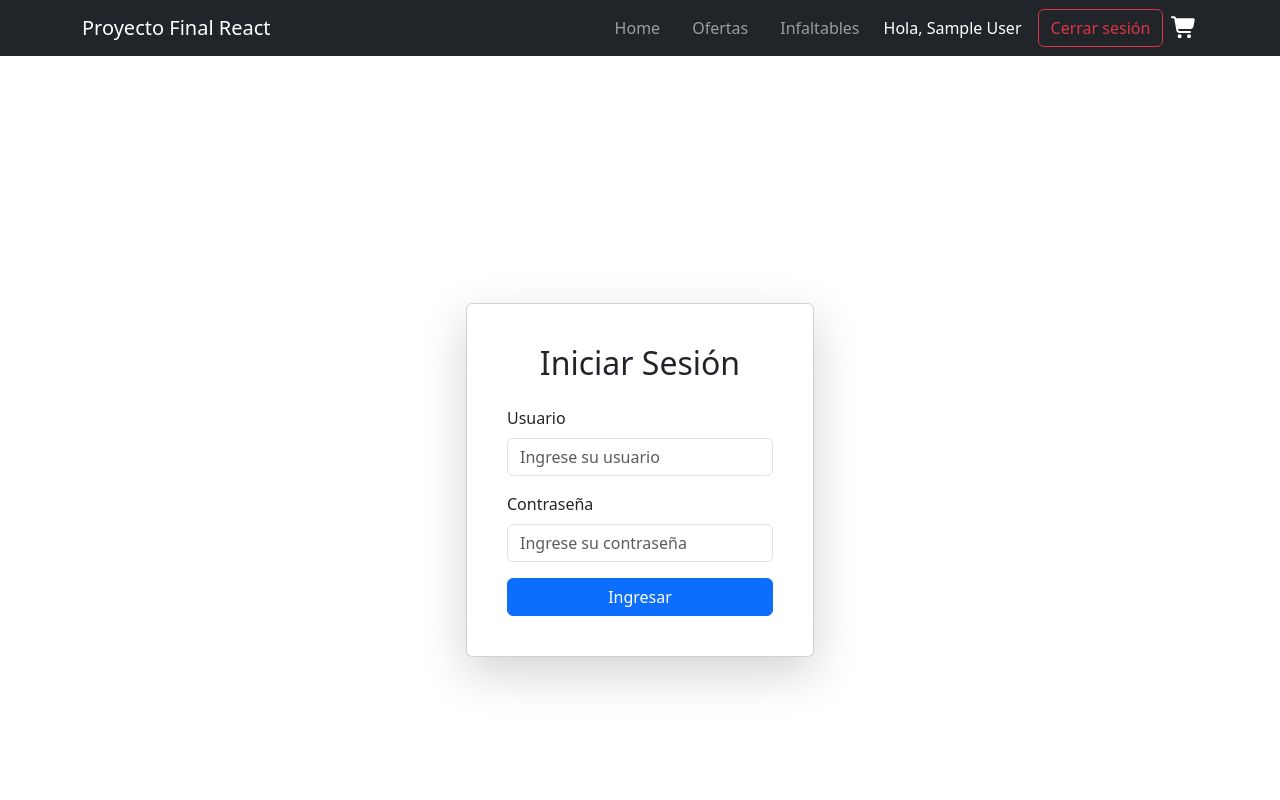
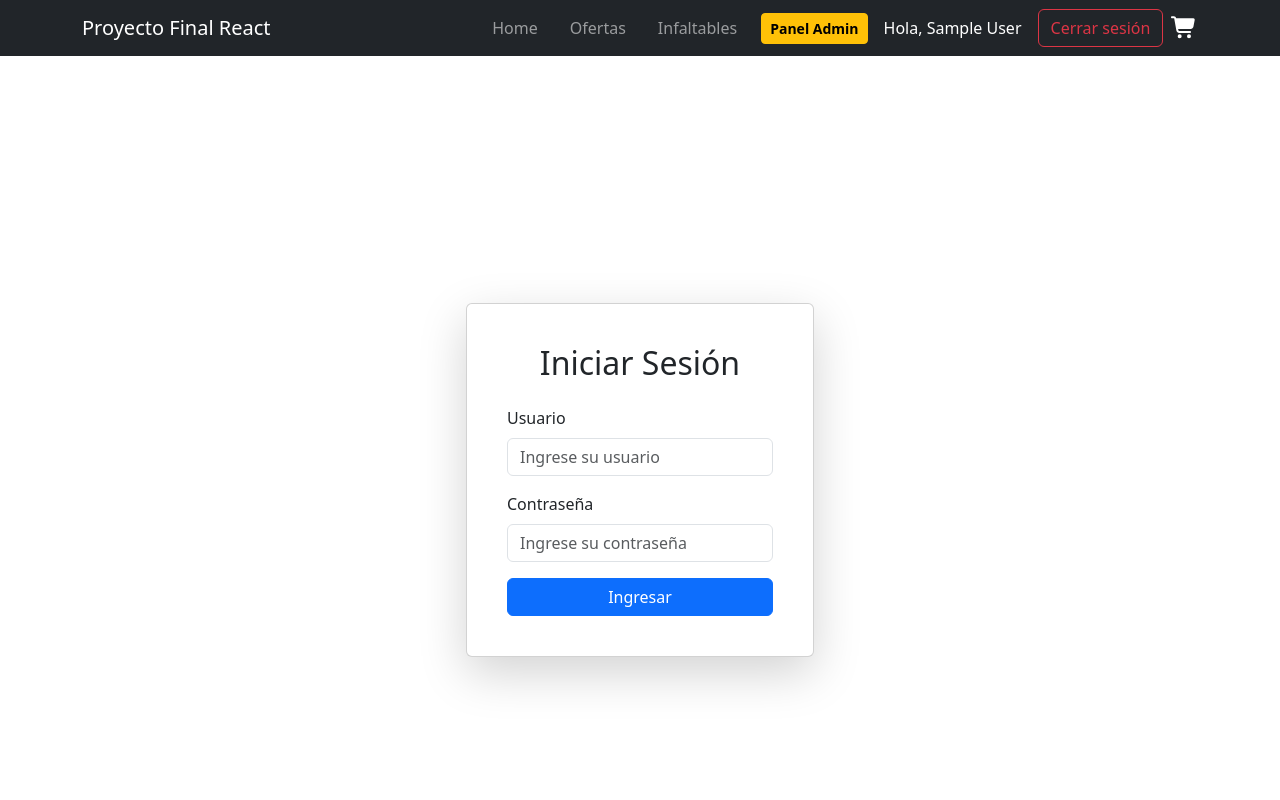
Before and after one commit to Tomas-Perez/Proyecto-Final-React---Tomas-Ezequiel-Perez, a React (Vite) app: page /login in a window 1280 px wide. Shown: the top 800 px of the page. Built offline with nearby package versions, Linux system fonts and the light colour scheme; no server answers; sample sign-in values are in the browser's storage.

Commit message:
Ultimas correcciones

```diff
--- a/src/components/Carrito.jsx
+++ b/src/components/Carrito.jsx
@@ -4,24 +4,20 @@ import { useCart } from '../context/CartContext';
 import { Link } from 'react-router-dom';
 
 const Carrito = () => {
-  // 1. Obtenemos los datos y funciones del contexto
   const { carrito, eliminarDelCarrito } = useCart();
 
-  // 2. Calculamos el total dinámicamente
-  const total = carrito.reduce((acc, prod) => acc + prod.price, 0);
+  const total = carrito.reduce((acc, prod) => acc + (prod.price * prod.quantity), 0);
 
-  // 3. Renderizado condicional: Si está vacío, mostramos mensaje
   if (carrito.length === 0) {
     return (
       <Container className="mt-5 text-center">
-        <h2>Tu carrito está vacío 😢</h2>
+        <h2>Tu carrito está vacío</h2>
         <p>¡Ve a buscar algunos productos interesantes!</p>
         <Button as={Link} to="/" variant="primary">Volver a la tienda</Button>
       </Container>
     );
   }
 
-  // 4. Si tiene productos, mostramos la tabla
   return (
     <Container className="mt-5">
       <h2 className="mb-4">Tu Compra</h2>
@@ -31,7 +27,9 @@ const Carrito = () => {
             <thead>
               <tr>
                 <th>Producto</th>
-                <th>Precio</th>
+                <th>Precio Unit.</th>
+                <th>Cantidad</th>
+                <th>Subtotal</th>
                 <th>Acción</th>
               </tr>
             </thead>
@@ -47,13 +45,20 @@ const Carrito = () => {
                     <span>{prod.title}</span>
                   </td>
                   <td className="align-middle">${prod.price}</td>
+
+                  <td className="align-middle fw-bold">{prod.quantity}</td>
+
+                  <td className="align-middle">
+                    ${(prod.price * prod.quantity).toFixed(2)}
+                  </td>
+
                   <td className="align-middle">
                     <Button
                       variant="danger"
                       size="sm"
                       onClick={() => eliminarDelCarrito(prod.id)}
                     >
-                      🗑️ Eliminar
+                      🗑️
                     </Button>
                   </td>
                 </tr>
@@ -61,7 +66,6 @@ const Carrito = () => {
             </tbody>
           </Table>
 
-          {/* Resumen del Total */}
           <div className="d-flex justify-content-end align-items-center mt-4 border-top pt-3">
             <h3 className="me-4">Total: ${total.toFixed(2)}</h3>
             <Button variant="success" size="lg">Finalizar Compra</Button>
--- a/src/components/Header.jsx
+++ b/src/components/Header.jsx
@@ -16,12 +16,27 @@ const Header = () => {
           <span>Proyecto Final React</span>
         </Navbar.Brand>
 
+        <Navbar.Toggle aria-controls="basic-navbar-nav" />
+        <Navbar.Collapse id="basic-navbar-nav">
+
           <Nav className="ms-auto align-items-center">
             <Nav.Link as={Link} to="/" className="me-3">Home</Nav.Link>
             <Nav.Link as={Link} to="/ofertas" className="me-3">Ofertas</Nav.Link>
             <Nav.Link as={Link} to="/infaltables" className="me-3">Infaltables</Nav.Link>
 
-          <div className="d-flex align-items-center">
+            {user && user.role === 'admin' && (
+              <Button
+                as={Link}
+                to="/admin"
+                variant="warning"
+                size="sm"
+                className="me-3 fw-bold"
+              >
+                Panel Admin
+              </Button>
+            )}
+
+            <div className="d-flex align-items-center mt-3 mt-lg-0">
               {user ? (
                 <>
                   <span className="text-white me-3">Hola, {user.name}</span>
@@ -39,6 +54,7 @@ const Header = () => {
               </Link>
             </div>
           </Nav>
+        </Navbar.Collapse>
       </Container>
     </Navbar>
   );
--- a/src/context/AuthContext.jsx
+++ b/src/context/AuthContext.jsx
@@ -19,7 +19,7 @@ const login = (username, password) => {
 
     let rolAsignado = 'user'; // Por defecto es cliente
 
-    if (password === '1234') {
+    if (password === '1234' && username === 'admin') {
       rolAsignado = 'admin';
     }
 
--- a/src/context/CartContext.jsx
+++ b/src/context/CartContext.jsx
@@ -10,12 +10,18 @@ export const CartProvider = ({ children }) => {
 
     const existe = carrito.find((item) => item.id === producto.id);
 
-    if (existe) { // REVISAR
-      // Si ya existe, podríamos aumentar la cantidad (lógica futura)
-      alert("El producto ya está en el carrito");
+    if (existe) {
+      const carritoActualizado = carrito.map((item) =>
+        item.id === producto.id
+          ? { ...item, quantity: item.quantity + 1 }
+          : item
+
+      );
+      setCarrito(carritoActualizado);
+      alert("Producto agregado al carrito");
     } else {
-      setCarrito([...carrito, producto]);
-      alert("Producto agregado correctamente");
+      setCarrito([...carrito, { ...producto, quantity: 1 }]);
+      alert("Producto agregado al carrito");
     }
   };
 
```
Lines whose indentation alone changed are shown as unchanged.
